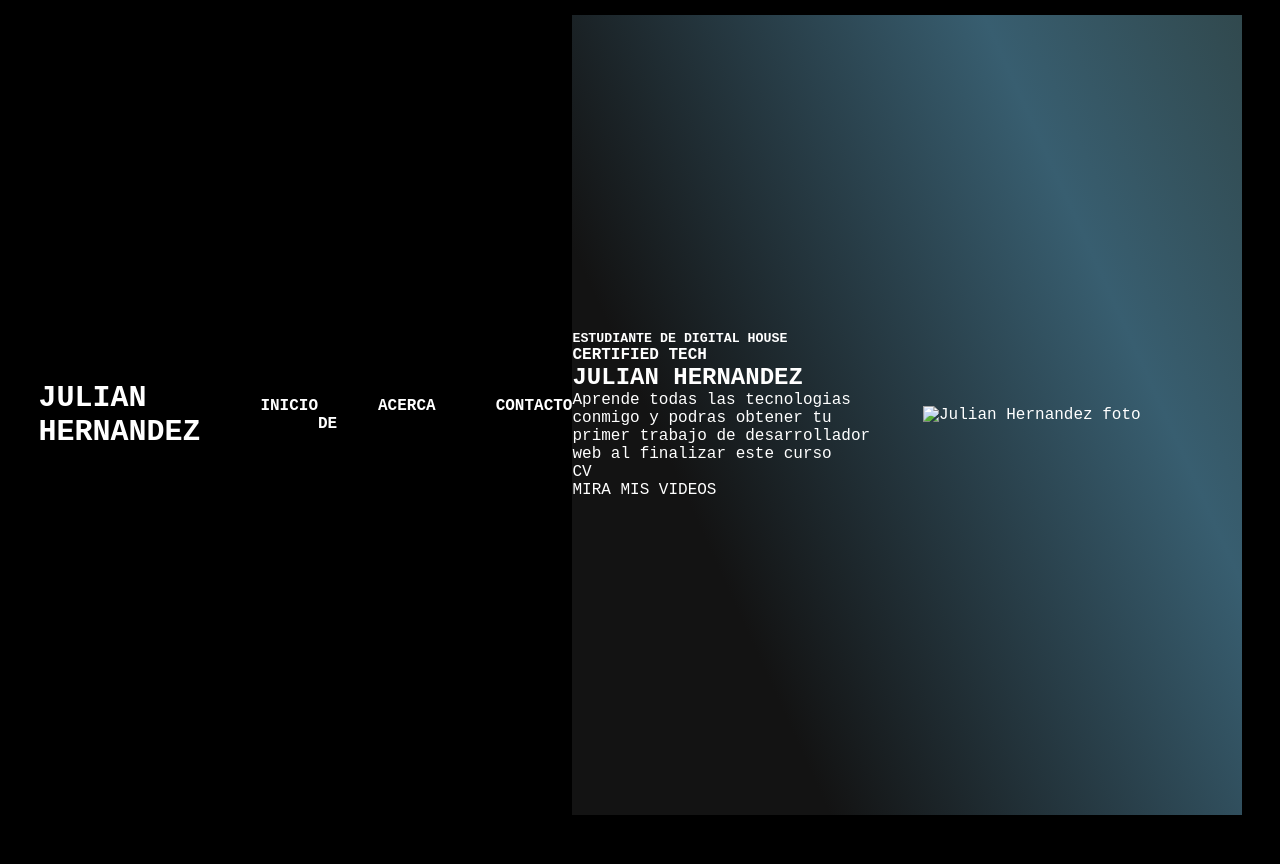
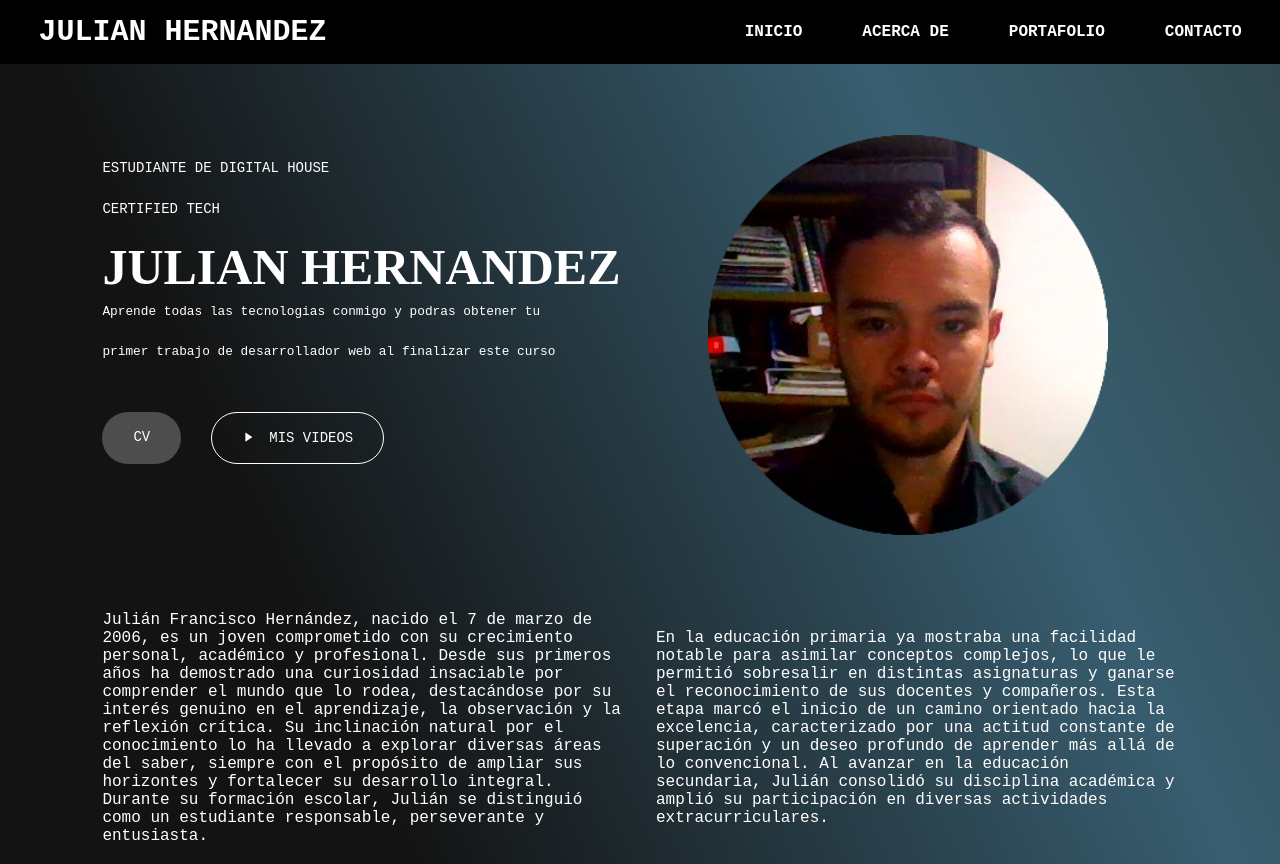
Before and after one commit to Julianhernandez2025/proyecto-final, a plain HTML site: page index.html in a window 1280 px wide. Before the commit the page ends 830 px from the top, so only its background shows below. Drawn offline with nearby package versions, Linux system fonts and the light colour scheme.

Commit message:
tercer cambio

```diff
--- a/index.html
+++ b/index.html
@@ -9,6 +9,8 @@
     <link rel="preconnect" href="https://fonts.googleapis.com">
 <link rel="preconnect" href="https://fonts.gstatic.com" crossorigin>
 <link href="https://fonts.googleapis.com/css2?family=Roboto:ital,wght@0,100..900;1,100..900&display=swap" rel="stylesheet">
+<link href="https://cdn.jsdelivr.net/npm/remixicon@3.5.0/fonts/remixicon.css" rel="stylesheet">
+
 </head>
 <body>
     <header>
@@ -22,28 +24,50 @@
        <ul class="navlist">
         <li ><a href="#">INICIO</a></li>
         <li><a href="#">ACERCA DE</a></li>
+        <li><a href="#">PORTAFOLIO  </a></li>
         <li><a href="#">CONTACTO</a></li>
         </ul>
+    </header>
 
         <section class="hero">
             <div class="hero-text">
              <h5>ESTUDIANTE DE DIGITAL HOUSE</h5>
-             <h4>CERTIFIED TECH</h4>
+             <h5>CERTIFIED TECH</h5>
              <h1>JULIAN HERNANDEZ</h1>
              <p>Aprende todas las tecnologias conmigo y podras obtener tu <br>
             primer trabajo de desarrollador web al finalizar este curso
             </p>
             <a href="#">CV</a>
-            <a href="#"class="videos"><li class="ri-play-fill"></li>MIRA MIS VIDEOS</a>
+            <a href="#" class="videos">
+    <i class="ri-play-fill"></i> MIS VIDEOS
+</a>
+
             </div>
 
 
             <div class="hero-img">
-                <img src="#" alt="Julian Hernandez foto">
+                <img src="assets/img/FOTO JULIAN HERNANDEZ.png" alt="JULIAN HERNANDEZ FOTO">
 
             </div>
+                    <p>
+        Julián Francisco Hernández, nacido el 7 de marzo de 2006, es un joven comprometido con su
+        crecimiento personal, académico y profesional. Desde sus primeros años ha demostrado una
+         curiosidad insaciable por comprender el mundo que lo rodea, destacándose por su interés
+         genuino en el aprendizaje, la observación y la reflexión crítica. Su inclinación natural
+          por el conocimiento lo ha llevado a explorar diversas áreas del saber, siempre con el
+        propósito de ampliar sus horizontes y fortalecer su desarrollo integral. Durante su formación
+        escolar, Julián se distinguió como un estudiante responsable, perseverante y entusiasta.
+        </p>
+
+        <p>En la educación primaria ya mostraba una facilidad notable para asimilar conceptos complejos,
+             lo que le permitió sobresalir en distintas asignaturas y ganarse el reconocimiento de sus
+             docentes y compañeros. Esta etapa marcó el inicio de un camino orientado hacia la excelencia,
+             caracterizado por una actitud constante de superación y un deseo profundo de aprender más allá
+             de lo convencional. Al avanzar en la educación secundaria, Julián consolidó su disciplina
+             académica y amplió su participación en diversas actividades extracurriculares.
+        </p>
         </section>
-    </header>
+
 
 
 </body>
--- a/style.css
+++ b/style.css
@@ -84,3 +84,76 @@
       align-items: center;
       gap: 2rem;
     }
+
+    section{
+     padding: 0 8%;
+     }
+
+     .hero-text h5{
+     font-size: 14px;
+     font-weight: 400;
+     margin-bottom: 25px;
+
+   }
+      .hero-text h1 {
+      font-family: 'Times New Roman', Times, serif;
+      font-size: 50px;
+      line-height: 1;
+      width: 0 0 30px;
+
+   }
+
+      .hero-text h4 {
+     font-size: 20px;
+     font-weight: 600;
+     margin-bottom: 10px;
+
+   }
+
+   .hero-text p{
+    font-size: 80%;
+    margin-bottom: 40px;
+    line-height: 40px;
+   }
+
+   .hero-img img{
+    width: 400px;
+    margin: 10% 0 0 10%;
+    height: auto;
+    transition: all 5s linear;
+   }
+
+   .hero-img img:hover{
+    width: 450px;
+    opacity: 0.6;
+   }
+
+  .hero-text a{
+    display: inline-block;
+    background-color: #4d4d4d;
+    border: 1px solid transparent;
+    padding: 15px 30px;
+    line-height: 1.4;
+    font-size: 14px;
+    font-weight: 500;
+    border-radius: 30px;
+    text-transform: uppercase;
+    transition: all .5s ease;
+  }
+
+  .hero-text a:hover{
+    background-color: transparent;
+    border: 1px solid white;
+    transform: translateX(8px);
+  }
+  .hero-text a.videos{
+    background-color: transparent;
+    border: 1px solid white;
+    margin-left: 20px;
+  }
+
+
+   .hero-text a.videos i{
+    vertical-align: middle;
+    margin-right: 5px;
+   }
```
Also changed, not shown: assets/img/FOTO JULIAN HERNANDEZ.png (added).
